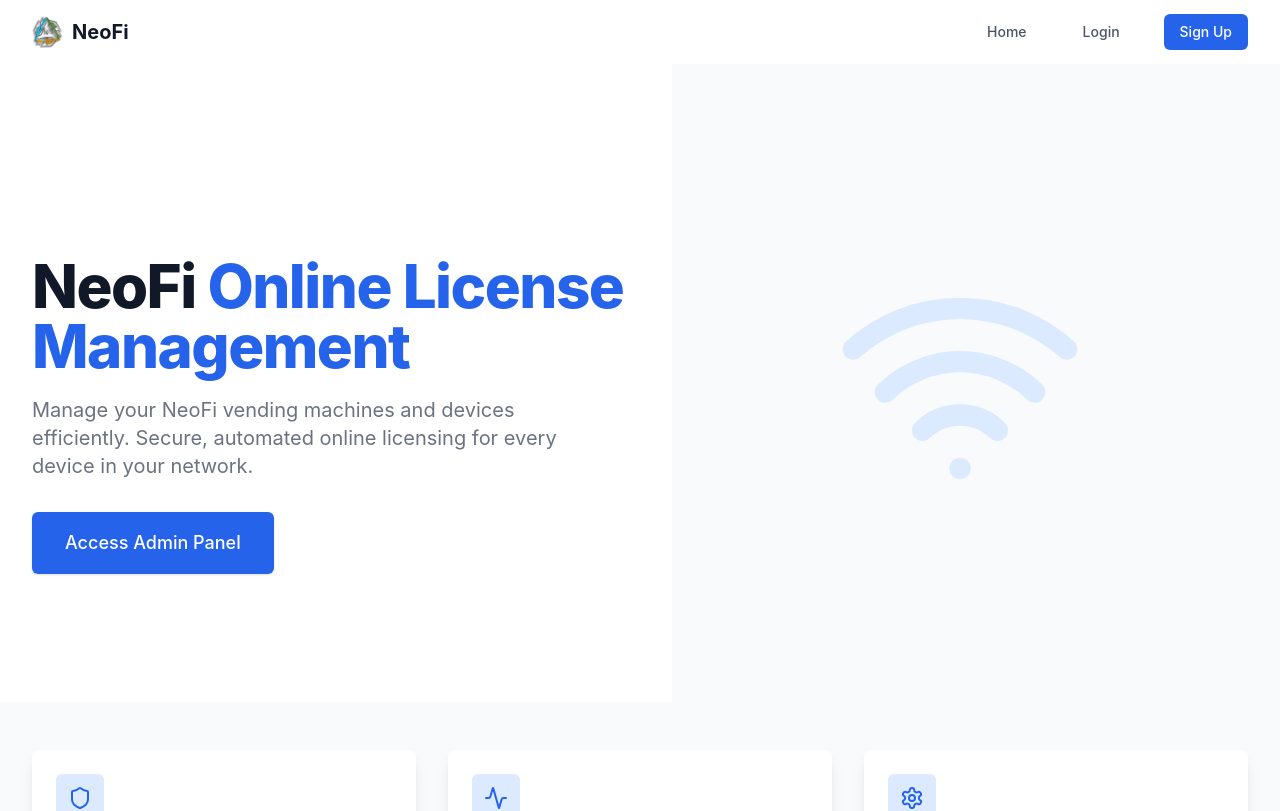
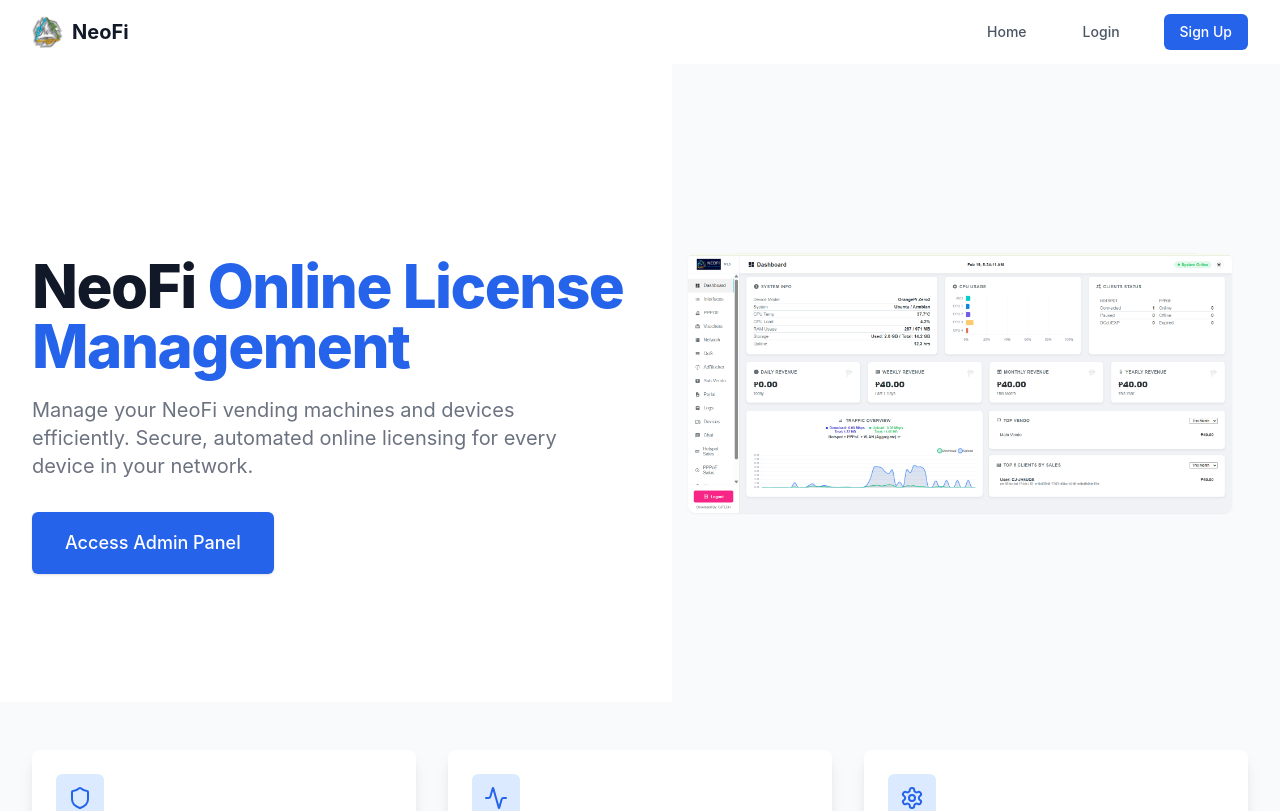
Before and after one commit to cjtech91/NeoFi_licensing_manager, a React (Vite) app: page / in a window 1280 px wide. Shown: the top 811 px of the page. Built offline with nearby package versions, Linux system fonts and the light colour scheme.

Commit message:
fix(Home): replace wifi icon with NeoFi screenshot
The placeholder wifi icon has been replaced with an actual screenshot of the NeoFi application to provide users with a better visual preview of the product on the homepage.

```diff
--- a/src/pages/Home.tsx
+++ b/src/pages/Home.tsx
@@ -1,6 +1,6 @@
 import React from 'react';
 import { Link } from 'react-router-dom';
-import { Wifi, Shield, Activity, Settings } from 'lucide-react';
+import { Shield, Activity, Settings } from 'lucide-react';
 
 export default function Home() {
   return (
@@ -58,7 +58,7 @@
         <div className="lg:absolute lg:inset-y-0 lg:right-0 lg:w-1/2 bg-gray-50 flex items-center justify-center">
           {/* Abstract Pattern or Image Placeholder */}
           <div className="p-12">
-            <Wifi className="h-64 w-64 text-blue-100" />
+            <img src="/Screenshot.png" alt="NeoFi" className="max-h-[420px] w-auto rounded-lg shadow-sm" />
           </div>
         </div>
       </div>
```
Also changed, not shown: public/Screenshot.png (added).
